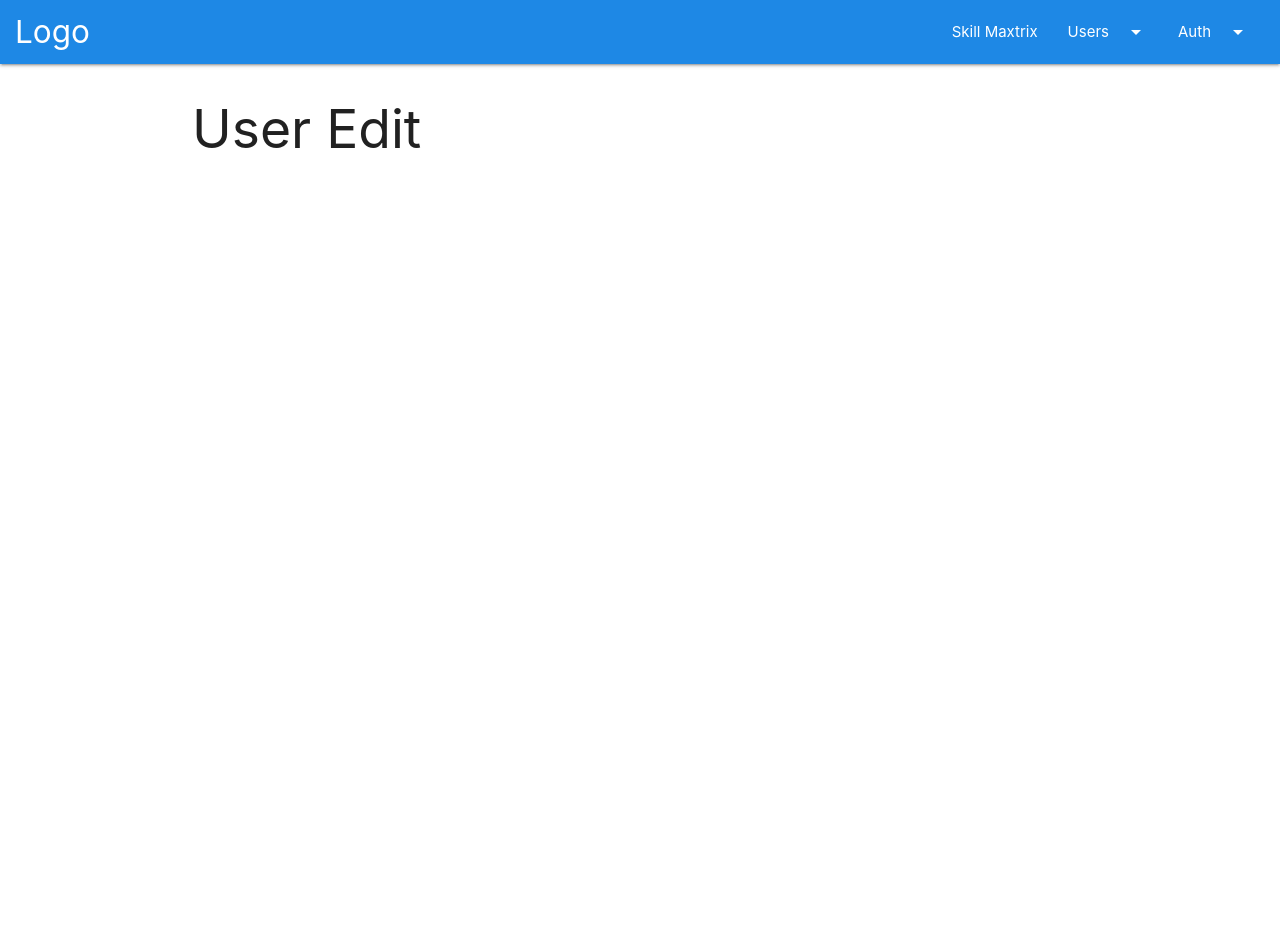
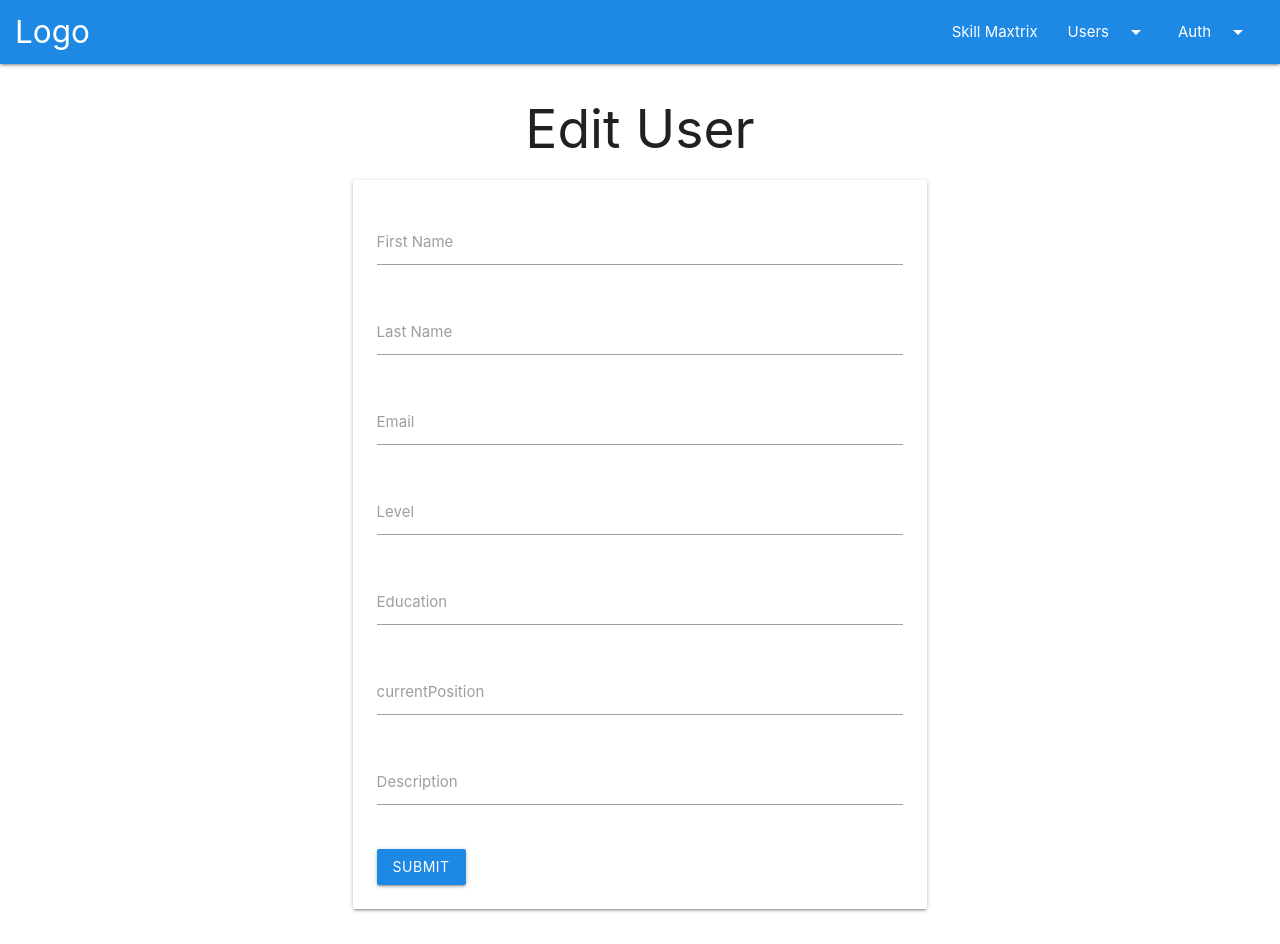
Before and after one commit to eDombr/interviewer, a React (Create React App) app: page /users/create in a window 1280 px wide. Before the commit the page ends 800 px from the top, so only its background shows below. Built offline with nearby package versions, Linux system fonts and the light colour scheme.

Commit message:
add form component

```diff
--- a/src/components/Auth/Auth.tsx
+++ b/src/components/Auth/Auth.tsx
@@ -1,17 +1,15 @@
 import React, { Component } from 'react'
 import './Auth.scss'
 
-import { Input } from '../UI/Input/Input'
 import { formBuilder } from '../../lib/formBuilder'
-import { FormControl } from '../../interfaces/Form'
-import Button from '../UI/Button/Button'
+import { FormControlCollection } from '../../interfaces/Form'
+import Form from '../UI/Form/Form'
 
-function createFormControls(): {[key: string]: FormControl} {
+function createFormControls(): FormControlCollection {
   return {
     email: formBuilder.createControl(
       {
         label: 'Email',
-        errorMessage: 'Enter correct email'
       },
       {
         required: true,
@@ -21,7 +19,6 @@ function createFormControls(): {[key: string]: FormControl} {
     password: formBuilder.createControl(
       {
         label: 'Password',
-        errorMessage: 'Enter correct password',
         type: 'password'
       },
       {
@@ -33,72 +30,29 @@ function createFormControls(): {[key: string]: FormControl} {
 }
 
 type AuthState = {
-  isFormValid: boolean;
-  formControls: {[key: string]: FormControl};
+  formControls: FormControlCollection;
 }
 
 export default class Auth extends Component<AuthState> {
   state: AuthState = {
-    isFormValid: false,
     formControls: createFormControls()
   }
 
-  onChangeHandler = (value: string, controlName: string) => {
-    const formControls = { ...this.state.formControls }
-    const control = { ...formControls[controlName] }
-
-    control.touched = true
-    control.value = value
-    control.valid = formBuilder.validate(control.value, control.validation)
-
-    if (!control.valid) {
-      control.errorMessage = formBuilder.getErrorMessage(control)
-    }
-
-    formControls[controlName] = control
-
-    this.setState({
-      formControls,
-      isFormValid: formBuilder.validateForm(formControls)
-    })
-  }
-
-  renderControls() {
-    return Object.keys(this.state.formControls).map((controlName, index) => {
-      const control = this.state.formControls[controlName];
-
-      return (
-        <React.Fragment key={index}>
-          <Input
-            label={control.label}
-            value={control.value}
-            valid={control.valid}
-            shouldValidate={!!control.validation}
-            touched={control.touched}
-            errorMessage={control.errorMessage}
-            onChange={event => this.onChangeHandler(event.target.value, controlName)}/>
-        </React.Fragment>
-      )
-    })
+  onChangeHandler = (formControls: FormControlCollection): void => {
+    this.setState({ formControls })
   }
 
   render() {
     return (
-        <div className="row">
-          <div className="col s12 m8 offset-m2">
-            <h2 className="center-align">Authorization</h2>
+      <div className="row">
+        <div className="col s12 m8 offset-m2">
+          <h2 className="center-align">Authorization</h2>
 
-            <div className="card">
-              <div className="card-content">
-                <form>
-                  {this.renderControls()}
-
-                  <Button label="Login" type="primary"/>
-                </form>
-              </div>
-            </div>
-          </div>
+          <Form
+            formControls={this.state.formControls}
+            onChange={this.onChangeHandler}/>
         </div>
+      </div>
     )
   }
 }
--- /dev/null
+++ b/src/components/UI/Form/Form.tsx
@@ -0,0 +1,67 @@
+import * as _ from 'lodash'
+import React, { useState } from 'react'
+import { FormControlCollection } from '../../../interfaces/Form'
+import { Input } from './Input/Input'
+import Button from '../Button/Button'
+import { formBuilder } from '../../../lib/formBuilder'
+
+type FormProps = {
+  formControls: FormControlCollection;
+  onChange: (formControls: FormControlCollection) => void;
+}
+
+const Form: React.FC<FormProps> = (props) => {
+  const [isFormValid, setFromValid] = useState<boolean>(false);
+  const fromControlsKeys = _.keys(props.formControls);
+
+  const onChangeHandler = (value: string, controlName: string): void => {
+    const formControls = { ...props.formControls }
+    const control = { ...formControls[controlName] }
+
+    control.touched = true
+    control.value = value
+    control.valid = formBuilder.validate(control.value, control.validation)
+
+    if (!control.valid) {
+      control.errorMessage = formBuilder.getErrorMessage(control)
+    }
+
+    formControls[controlName] = control
+
+    setFromValid(formBuilder.validateForm(formControls))
+
+    props.onChange(formControls)
+  }
+
+  return (
+    <div className="card">
+      <div className="card-content">
+
+        <form>
+          {
+            _.map(fromControlsKeys, (controlName, index) => {
+              const control = props.formControls[controlName];
+
+              return (
+                <React.Fragment key={index}>
+                  <Input
+                    label={control.label}
+                    value={control.value}
+                    valid={control.valid}
+                    shouldValidate={!!control.validation}
+                    touched={control.touched}
+                    errorMessage={control.errorMessage}
+                    onChange={event => onChangeHandler(event.target.value, controlName)} />
+                </React.Fragment>
+              )
+            })
+          }
+
+          <Button label="Submit" type="primary" />
+        </form>
+      </div>
+    </div>
+  )
+}
+
+export default Form
--- a/src/components/UI/Input/Input.tsx
+++ b/src/components/UI/Form/Input/Input.tsx
@@ -8,10 +8,10 @@ type InputProps = {
   touched: boolean;
   errorMessage?: string;
   shouldValidate: boolean;
-  onChange: (event: React.ChangeEvent<HTMLInputElement>) => void;
+  onChange: (event: React.ChangeEvent<HTMLInputElement | HTMLTextAreaElement>) => void;
 }
 
-function isInvalid({valid, touched, shouldValidate}: {valid: boolean, touched: boolean, shouldValidate: boolean}) {
+function isInvalid({ valid, touched, shouldValidate }: { valid: boolean, touched: boolean, shouldValidate: boolean }) {
   return !valid && shouldValidate && touched;
 }
 
@@ -24,14 +24,26 @@ export const Input: React.FC<InputProps> = (props) => {
     cls.push('invalid')
   }
 
+  if (inputType === 'textarea') {
+    cls.push('materialize-textarea')
+  }
+
   return (
     <div className="input-field">
+      {
+        inputType === 'textarea' ?
+          <textarea
+            className={cls.join(' ')}
+            id={htmlFor}
+            value={props.value}
+            onChange={props.onChange} /> :
           <input
             className={cls.join(' ')}
             id={htmlFor}
             type={inputType}
             value={props.value}
             onChange={props.onChange} />
+      }
       <label htmlFor={htmlFor}>{props.label}</label>
       {isInvalid(props) ? <span className="helper-text" data-error={props.errorMessage || 'Type correct value'}></span> : null}
     </div>
--- a/src/components/UserEdit/UserEdit.tsx
+++ b/src/components/UserEdit/UserEdit.tsx
@@ -1,13 +1,61 @@
-import React, { Component } from 'react'
+import React, { useState } from 'react'
+import { FormControlCollection } from '../../interfaces/Form'
+import { formBuilder } from '../../lib/formBuilder'
+import Form from '../UI/Form/Form'
 
-export class UserEdit extends Component {
-  render() {
-    return (
-      <div>
-        <h2>User Edit</h2>
+type UserEditState = {
+  formControls: FormControlCollection;
+}
+
+const createFormControls = (): FormControlCollection => ({
+  firstName: formBuilder.createControl(
+    { label: 'First Name' },
+    { required: true }
+  ),
+  lastName: formBuilder.createControl(
+    { label: 'Last Name' },
+    { required: true }
+  ),
+  email: formBuilder.createControl(
+    { label: 'Email' },
+    { required: true }
+  ),
+  level: formBuilder.createControl(
+    { label: 'Level' },
+  ),
+  education: formBuilder.createControl(
+    { label: 'Education' },
+  ),
+  currecntPosition: formBuilder.createControl(
+    { label: 'currentPosition' },
+  ),
+  description: formBuilder.createControl(
+    { label: 'Description', type: 'textarea' },
+  ),
+})
+
+const UserEdit: React.FC = () => {
+
+  const [state, setState] = useState<UserEditState>({
+    formControls: createFormControls()
+  });
+
+  const onChangeHandler = (formControls: FormControlCollection) => {
+    setState({ formControls })
+  }
+
+  return (
+    <div className="row">
+      <div className="col s12 m8 offset-m2">
+        <h2 className="center-align">Edit User</h2>
+
+        <Form
+          formControls={state.formControls}
+          onChange={onChangeHandler}/>
+
       </div>
-    )
-  }
+    </div>
+  )
 }
 
 export default UserEdit
--- a/src/lib/formBuilder.tsx
+++ b/src/lib/formBuilder.tsx
@@ -2,7 +2,7 @@ import { FormControlConfig, FormValidation, FormControl } from "../interfaces/Fo
 const is = require('is_js');
 
 export const formBuilder = {
-  createControl: (config: FormControlConfig, validation: FormValidation): FormControl => {
+  createControl: (config: FormControlConfig, validation?: FormValidation): FormControl => {
     return {
       ...config,
       validation,
@@ -48,7 +48,7 @@ export const formBuilder = {
       return '';
     }
 
-    let errorMessage = '';
+    let errorMessage = `Enter correct ${label}`;
 
     if (!value) {
       if (validation.required) {
```
Also changed, not shown: src/interfaces/Form.ts (+9 -3 lines). Lines whose indentation alone changed are shown as unchanged.
